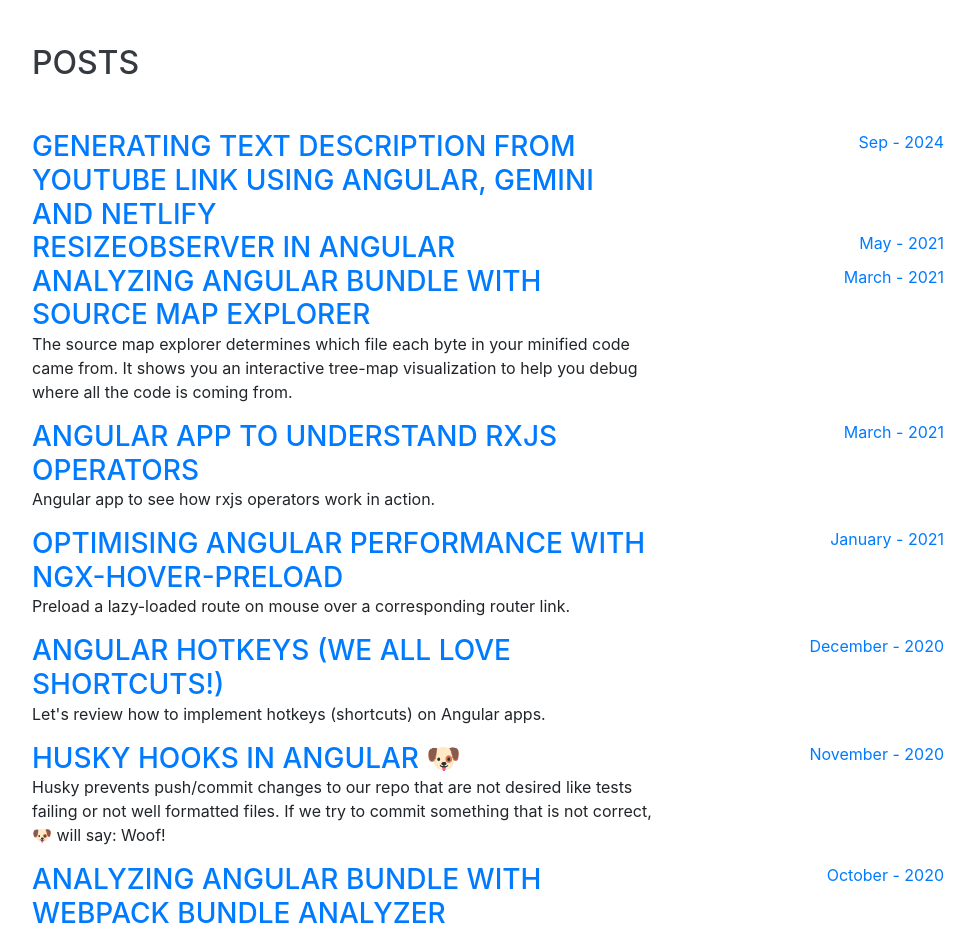
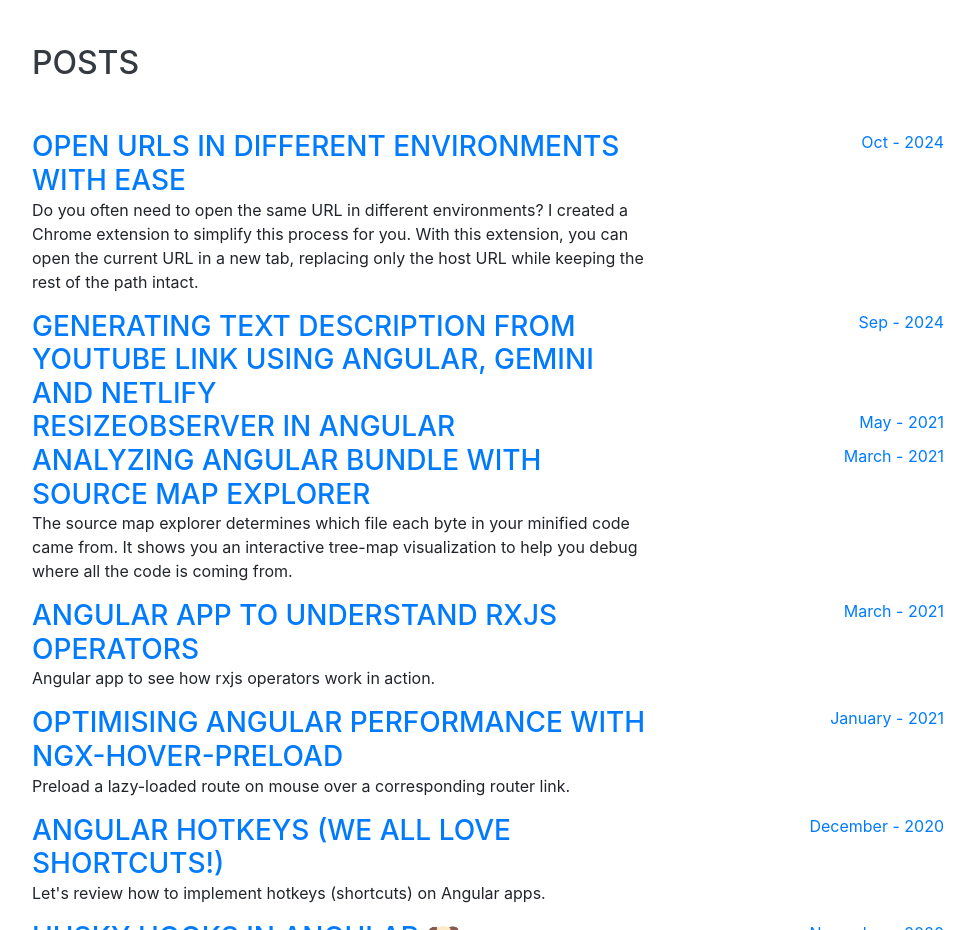
Before and after one commit to salimchemes/portfolio, a website with bundled scripts: page index.html in a window 1280 px wide. Shown: the part 5680-6610 px from the top of the page, without its empty margins (288-1263 px from the left). Built offline with nearby package versions, Linux system fonts and the light colour scheme; a web font is replaced by a local one.

Commit message:
Update index.html

```diff
--- a/index.html
+++ b/index.html
@@ -444,6 +444,22 @@
     <section class="resume-section p-3 p-lg-5 d-flex align-items-center" id="posts">
       <div class="w-100">
         <h2 class="mb-5">Posts</h2>
+            <div class="resume-item d-flex flex-column flex-md-row justify-content-between">
+          <div class="resume-content">
+            <h3 class="mb-0">
+              <a href="https://www.linkedin.com/feed/update/urn:li:activity:7252323187441491968"
+                target="_blank">Open URLs in Different Environments with Ease
+
+              </a>
+            </h3>
+              <p>
+             Do you often need to open the same URL in different environments? I created a Chrome extension to simplify this process for you. With this extension, you can open the current URL in a new tab, replacing only the host URL while keeping the rest of the path intact.
+            </p>
+          </div>
+          <div class="resume-date text-md-right">
+            <span class="text-primary">Oct - 2024</span>
+          </div>
+        </div>
              <div class="resume-item d-flex flex-column flex-md-row justify-content-between">
           <div class="resume-content">
             <h3 class="mb-0">
```
